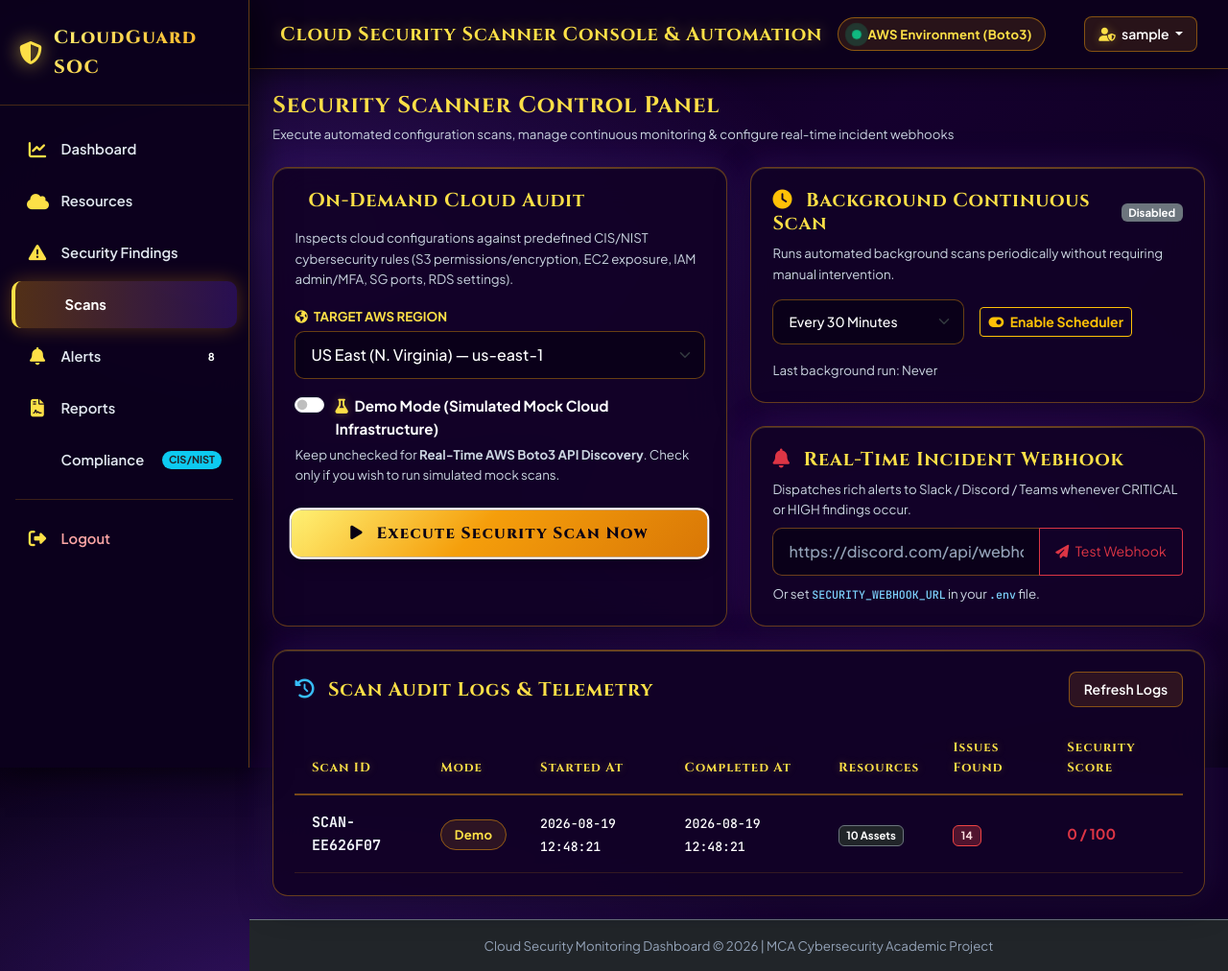
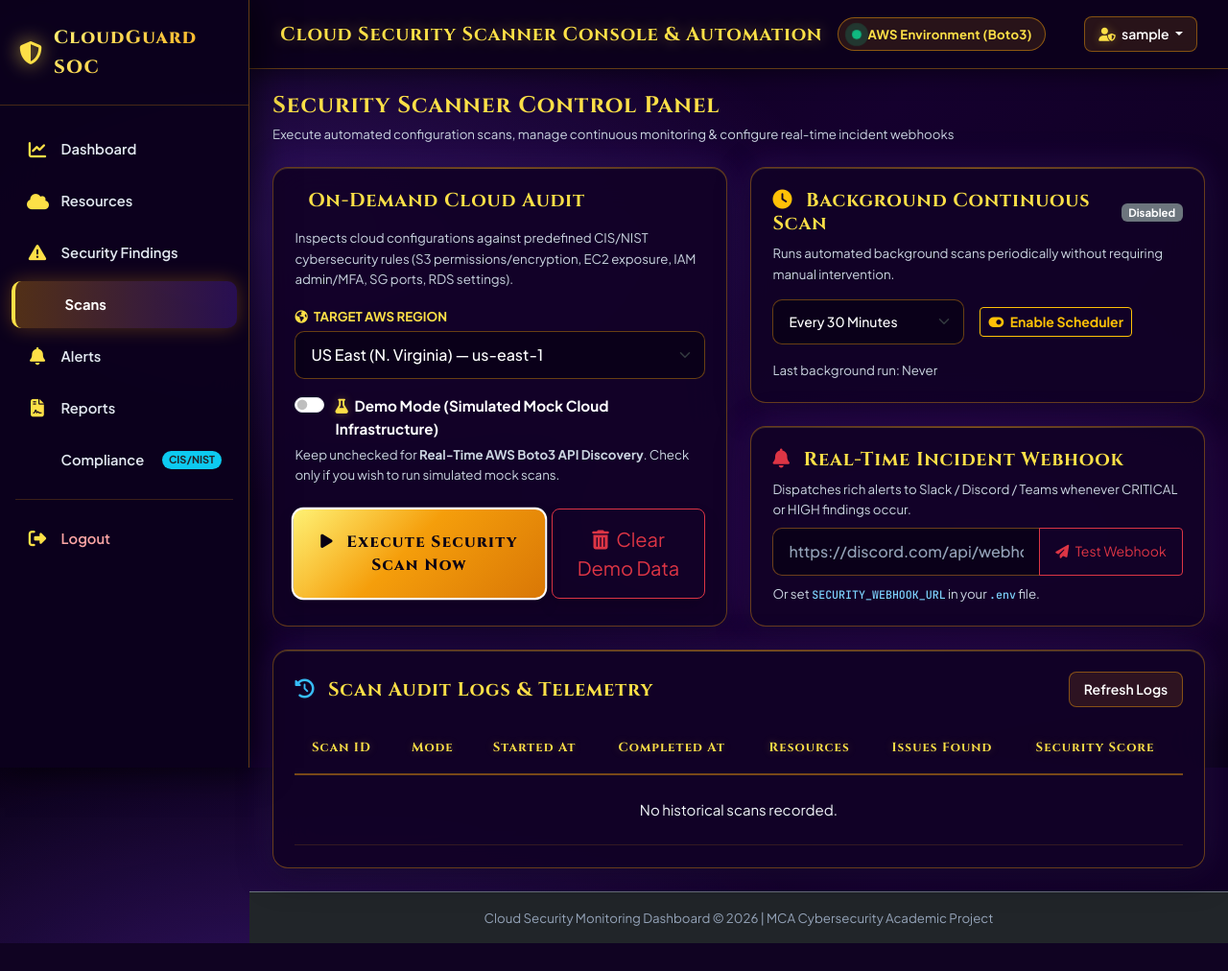
Before and after one commit to meesaladeepika79-arch/cloudguard-soc, a Flask app: page /scans in a window 1280 px wide. Shown: the whole page at 96% size. After the commit the page ends 983 px from the top, so only its background shows below. Run offline with Flask 3, Linux system fonts and the light colour scheme; the visitor is signed in with stand-in values (Sample User, id 1); data comes from the database, SQL or seed files in the repository; data that the repository does not hold is empty.

Commit message:
Add files via upload

```diff
--- a/app.py
+++ b/app.py
@@ -48,12 +48,13 @@ def create_app():
             db.session.commit()
             print("[+] Seeded default admin user: admin / admin123")
 
-        # Initial Scan Run if DB has no scan history (always seed initial demo data quickly)
-        scan_count = Scan.query.count()
-        if scan_count == 0:
-            print("[+] Database empty. Seeding initial demo scan and cloud resources...")
-            run_security_scan(demo_mode=True)
-            print("[+] Demo cloud environment initialized successfully.")
+        # Initial Scan Run if DB has no scan history and DEMO_MODE is True
+        if app.config.get('DEMO_MODE', False):
+            scan_count = Scan.query.count()
+            if scan_count == 0:
+                print("[+] Seeding initial demo scan and mock cloud resources...")
+                run_security_scan(demo_mode=True)
+                print("[+] Demo cloud environment initialized successfully.")
 
     return app
 
--- a/routes/scans.py
+++ b/routes/scans.py
@@ -105,3 +105,11 @@ def test_webhook():
 
     success, msg = dispatch_security_alert(DummyFinding(), action="TEST_DISPATCH", custom_webhook_url=webhook_url)
     return jsonify({'success': success, 'message': msg})
+
+
+@scans_bp.route('/api/scans/purge-demo', methods=['POST'])
+@login_required
+def purge_demo():
+    from security.scanner import purge_all_demo_data
+    success, msg = purge_all_demo_data()
+    return jsonify({'success': success, 'message': msg})
--- a/security/scanner.py
+++ b/security/scanner.py
@@ -161,6 +161,40 @@ def get_demo_resources():
     ]
 
 
+DEMO_MOCK_RESOURCE_IDS = [
+    'arn:aws:s3:::production-data-bucket',
+    'arn:aws:s3:::finance-backups-2026',
+    'i-09f8723b12345678a',
+    'i-01a23b45c67890def',
+    'arn:aws:iam::123456789012:user/admin-user',
+    'arn:aws:iam::123456789012:user/sec-auditor-read',
+    'sg-0a1b2c3d4e5f67890',
+    'sg-9f8e7d6c5b4a3210',
+    'arn:aws:rds:us-east-1:123456789012:db:prod-mysql-db',
+    'arn:aws:rds:us-east-1:123456789012:db:analytics-postgres'
+]
+
+def purge_all_demo_data():
+    """Completely wipes all mock/simulated demo resources, findings, alerts, and demo scans."""
+    try:
+        for mock_id in DEMO_MOCK_RESOURCE_IDS:
+            findings = Finding.query.filter_by(resource_id=mock_id).all()
+            for f in findings:
+                Alert.query.filter_by(finding_id=f.id).delete()
+                db.session.delete(f)
+            Resource.query.filter_by(resource_id=mock_id).delete()
+
+        # Delete any demo scan entries from history
+        Scan.query.filter(Scan.scan_mode.like('%Demo%')).delete()
+        db.session.commit()
+        logger.info("Purged all simulated demo resources and findings successfully.")
+        return True, "Demo resources and findings removed."
+    except Exception as e:
+        db.session.rollback()
+        logger.warning(f"Failed to purge demo data: {e}")
+        return False, str(e)
+
+
 def run_security_scan(demo_mode=True, region_name=None):
     """
     Executes an end-to-end security scan.
@@ -179,33 +213,14 @@ def run_security_scan(demo_mode=True, region_name=None):
     if demo_mode:
         raw_resources = get_demo_resources()
     else:
+        # Wipe out any residual demo/mock resources so only real AWS assets show
+        purge_all_demo_data()
+
         raw_resources, error_msg = discover_aws_resources(region_name=target_region)
         if error_msg:
-            # Fallback to demo mode if AWS connection fails
-            raw_resources = get_demo_resources()
-            scan_mode_str = "Demo (AWS Fallback)"
-        else:
-            # Clean up initial mock demo records when switching to real AWS account
-            demo_mock_ids = [
-                'arn:aws:s3:::production-data-bucket',
-                'arn:aws:s3:::finance-backups-2026',
-                'i-09f8723b12345678a',
-                'i-01a23b45c67890def',
-                'arn:aws:iam::123456789012:user/admin-user',
-                'arn:aws:iam::123456789012:user/sec-auditor-read',
-                'sg-0a1b2c3d4e5f67890',
-                'sg-9f8e7d6c5b4a3210',
-                'arn:aws:rds:us-east-1:123456789012:db:prod-mysql-db',
-                'arn:aws:rds:us-east-1:123456789012:db:analytics-postgres'
-            ]
-            try:
-                for mock_id in demo_mock_ids:
-                    Finding.query.filter_by(resource_id=mock_id).delete()
-                    Resource.query.filter_by(resource_id=mock_id).delete()
-                db.session.commit()
-            except Exception as e:
-                db.session.rollback()
-                logger.warning(f"Failed to purge mock data: {e}")
+            # Do NOT silently fallback to mock demo resources when user requested real AWS
+            raw_resources = []
+            scan_mode_str = "AWS (No Resources / Check Credentials)"
 
     scanned_resources_count = len(raw_resources)
     all_findings_objects = []
--- a/templates/scans.html
+++ b/templates/scans.html
@@ -41,9 +41,14 @@
         <div class="form-text text-dim small">Keep unchecked for <strong>Real-Time AWS Boto3 API Discovery</strong>. Check only if you wish to run simulated mock scans.</div>
       </div>
 
-      <button id="btn-run-scan" onclick="triggerScanFromConsole()" class="btn royal-scan-btn btn-lg w-100 py-3 shadow">
-        <i class="fa-solid fa-play me-2"></i> Execute Security Scan Now
-      </button>
+      <div class="d-flex gap-2">
+        <button id="btn-run-scan" onclick="triggerScanFromConsole()" class="btn royal-scan-btn btn-lg flex-grow-1 py-3 shadow">
+          <i class="fa-solid fa-play me-2"></i> Execute Security Scan Now
+        </button>
+        <button onclick="purgeDemoData()" class="btn btn-outline-danger btn-lg px-3 py-3 shadow" title="Wipe all simulated demo resources">
+          <i class="fa-solid fa-trash-can me-1"></i> Clear Demo Data
+        </button>
+      </div>
     </div>
   </div>
 
@@ -212,5 +217,18 @@ function testWebhook() {
   })
   .catch(err => alert("Webhook test failed: " + err));
 }
+
+function purgeDemoData() {
+  if (!confirm("Are you sure you want to completely remove all simulated demo resources and findings?")) {
+    return;
+  }
+  fetch('/api/scans/purge-demo', { method: 'POST' })
+    .then(res => res.json())
+    .then(data => {
+      alert(data.message || "Demo data cleared successfully.");
+      window.location.reload();
+    })
+    .catch(err => alert("Failed to clear demo data: " + err));
+}
 </script>
 {% endblock %}
```
